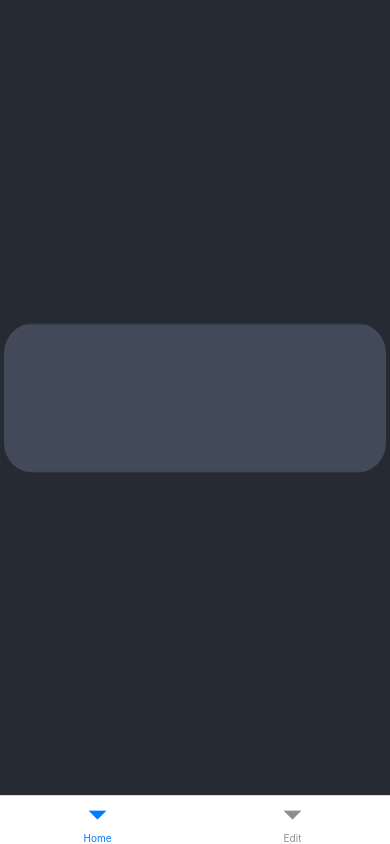
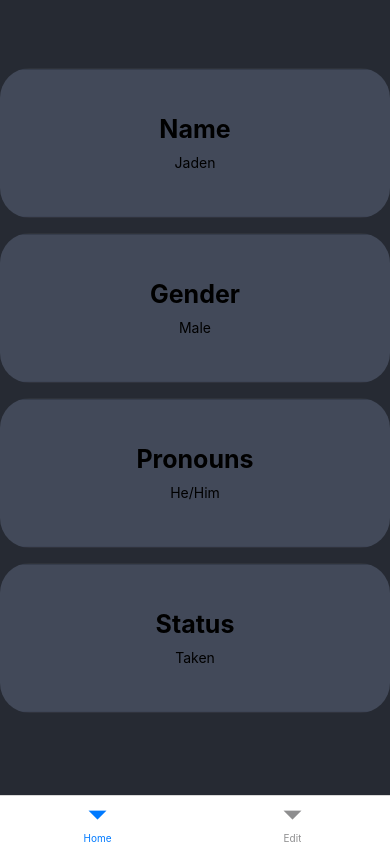
Before and after one commit to RainbowApplication/Rainbow, a React Native app: screen /Home in a window 390 px wide. Built offline with nearby package versions, Linux system fonts and the light colour scheme.

Commit message:
Added: better reusable components

```diff
--- /dev/null
+++ b/src/Components/Card/index.tsx
@@ -0,0 +1,33 @@
+import * as React from 'react';
+import {ImageBackground, StyleSheet, Text} from 'react-native';
+import Header from '../Header';
+
+interface CardProps {
+  header: string;
+  text: string;
+}
+
+const Card: React.FC<CardProps> = ({text, header}: CardProps) => {
+  return (
+    <ImageBackground
+      style={styles.ImageStyles}
+      source={require('../../Images/bocks.png')}>
+      <Header header={header} />
+      <Text style={{ marginTop: 10 }}>{text}</Text>
+    </ImageBackground>
+  );
+};
+
+const styles = StyleSheet.create({
+  ImageStyles: {
+    height: 150,
+    width: '100%',
+    borderRadius: 30,
+    overflow: 'hidden',
+    marginBottom: 15,
+    justifyContent: 'center',
+    alignItems: 'center',
+  },
+});
+
+export default Card;
--- /dev/null
+++ b/src/Components/Header/index.tsx
@@ -0,0 +1,27 @@
+import * as React from 'react';
+import { StyleSheet, Text } from 'react-native';
+
+
+interface HeaderProps {
+    header: string;
+}
+
+
+const Header: React.FC<HeaderProps> = ({header}: HeaderProps) => {
+    return (
+        <Text style={styles.HeaderStyles}>
+            {header}
+        </Text>
+
+    )
+};
+
+const styles = StyleSheet.create({
+    HeaderStyles: {
+        fontWeight: 'bold',
+        fontSize: 25
+    }
+});
+
+
+export default Header;
--- a/src/Pages/Home/index.tsx
+++ b/src/Pages/Home/index.tsx
@@ -9,15 +9,17 @@
  */
 
 import * as React from 'react';
-import {View, StyleSheet, Image} from 'react-native';
+import {View, StyleSheet} from 'react-native';
+import Card from '../../Components/Card';
 
 const Home: () => JSX.Element = () => {
   return (
     <View style={styles.mainView}>
-      <Image
-        source={require('../../Images/bocks.png')}
-        style={styles.imageStyle}
-      />
+      <Card header="Name" text="Jaden" />
+      <Card header="Gender" text="Male" />
+      <Card header="Pronouns" text="He/Him" />
+      <Card header="Status" text="Taken" />
+
     </View>
   );
 };
@@ -38,9 +40,12 @@ const styles = StyleSheet.create({
 
   imageStyle: {
     height: 150,
-    width: '98%',
+    width: '100%',
     borderRadius: 30,
     overflow: 'hidden',
+    marginBottom: 15,
+    justifyContent: 'center',
+    alignItems: 'center',
   },
 });
 
--- a/src/Pages/Home/svg.ts
+++ /dev/null
@@ -1,3 +0,0 @@
-export const svg = `<svg xmlns="http://www.w3.org/2000/svg" xmlns:xlink="http://www.w3.org/1999/xlink" width="1035.5px" height="348.5px">
-<path fill-rule="evenodd" stroke="rgb(0, 0, 0)" stroke-width="1px" stroke-linecap="butt" stroke-linejoin="miter" fill="rgb(66, 73, 89)" d="M62.500,1.500 L972.500,1.500 C1006.189,1.500 1033.500,28.811 1033.500,62.500 L1033.500,285.500 C1033.500,319.189 1006.189,346.500 972.500,346.500 L62.500,346.500 C28.811,346.500 1.500,319.189 1.500,285.500 L1.500,62.500 C1.500,28.811 28.811,1.500 62.500,1.500 Z"></path>
-</svg>`;
```
